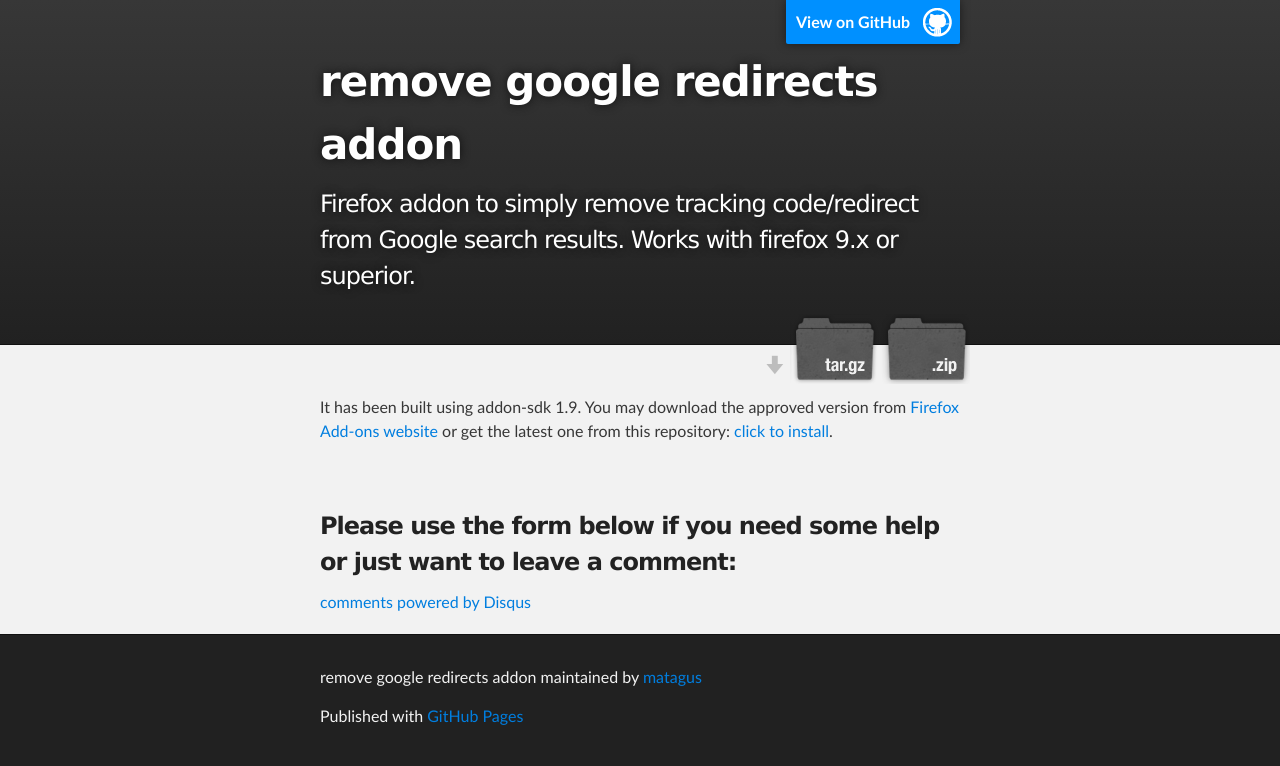
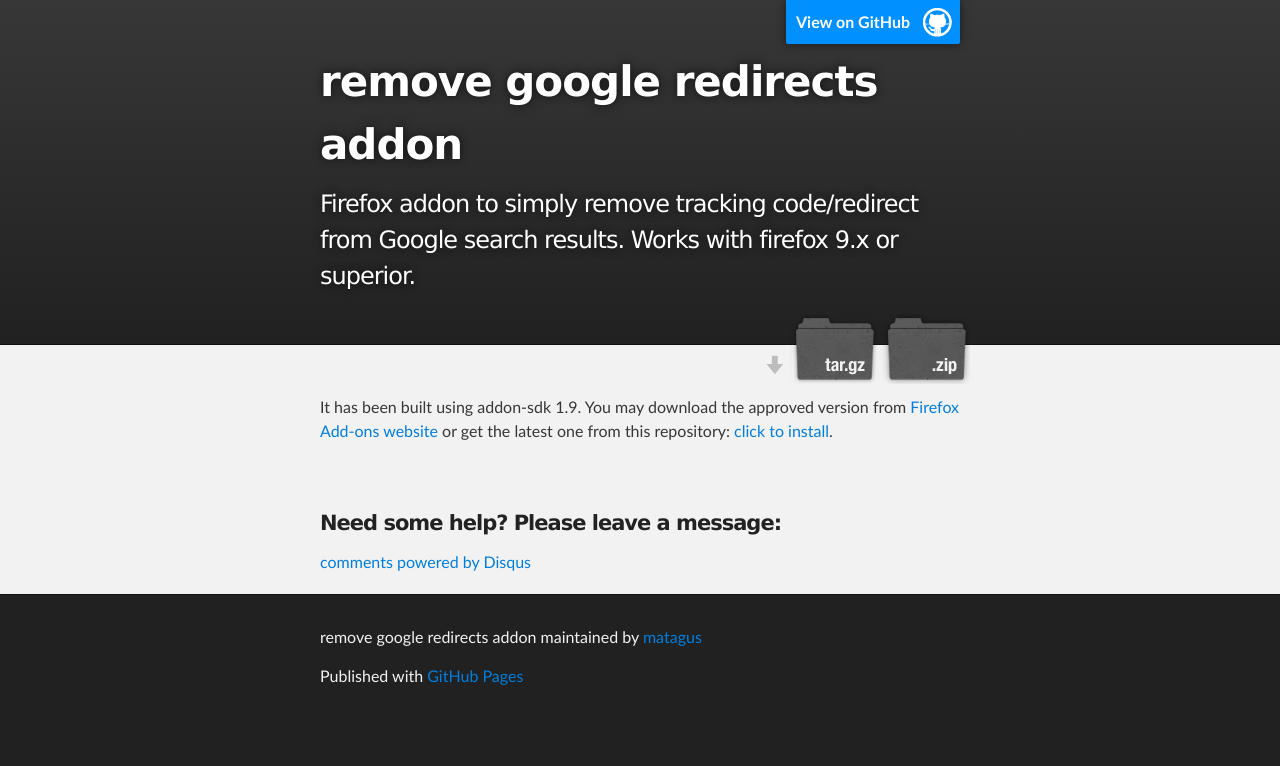
Before and after one commit to matagus/remove-google-redirects-addon, a plain HTML site: page index.html in a window 1280 px wide. Drawn offline with Linux system fonts and the light colour scheme; a script that the page names is missing.

Commit message:
Update index.html

```diff
--- a/index.html
+++ b/index.html
@@ -29,7 +29,7 @@
 or get the latest one from this repository: <a href="https://github.com/downloads/matagus/remove-google-redirects-addon/google-no-tracking-url.xpi">click to install</a>.</p>
       </section>
       <section id="disqus-addon" class="inner">
-        <h3>Please use the form below if you need some help or just want to leave a comment:</h3>
+        <h4>Need some help? Please leave a message:</h4>
         <div id="disqus_thread"></div>
         <script type="text/javascript">
             /* * * CONFIGURATION VARIABLES: EDIT BEFORE PASTING INTO YOUR WEBPAGE * * */
```
